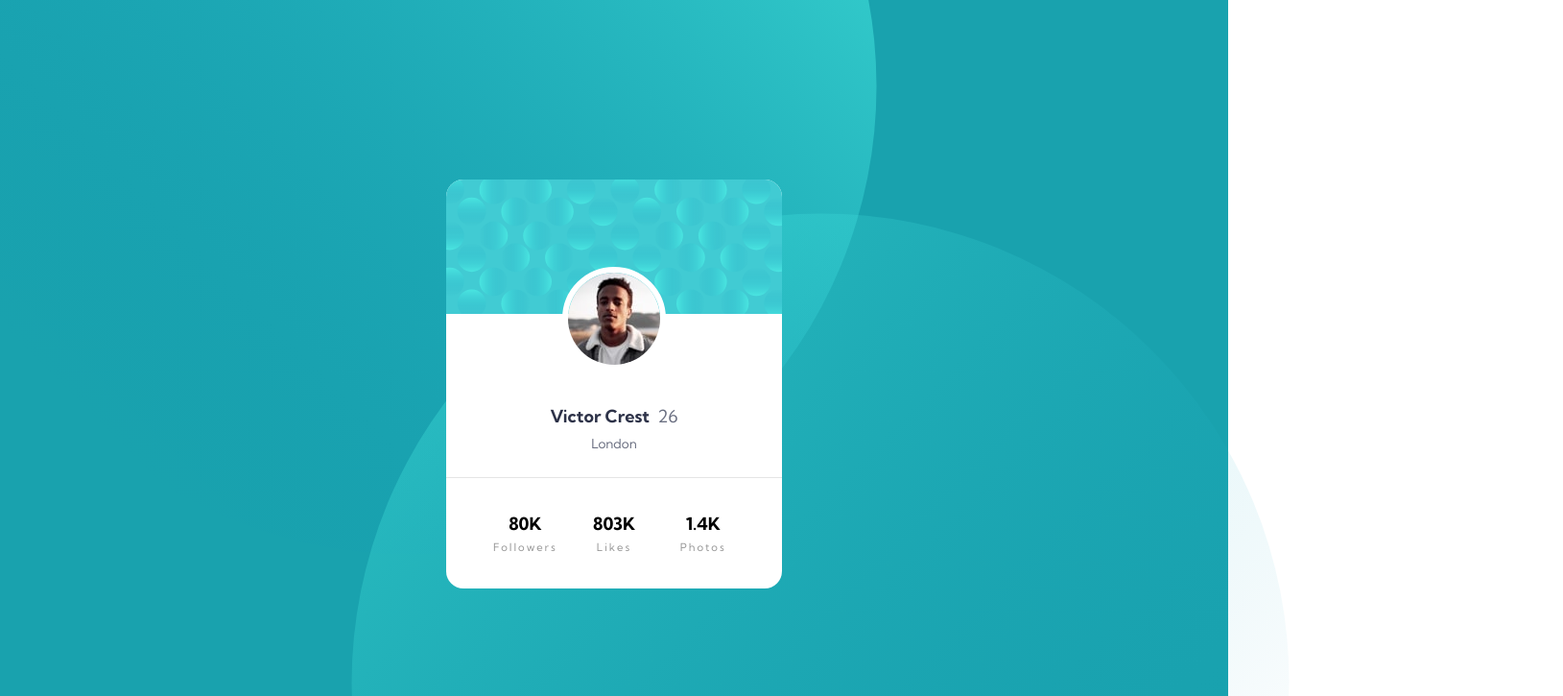
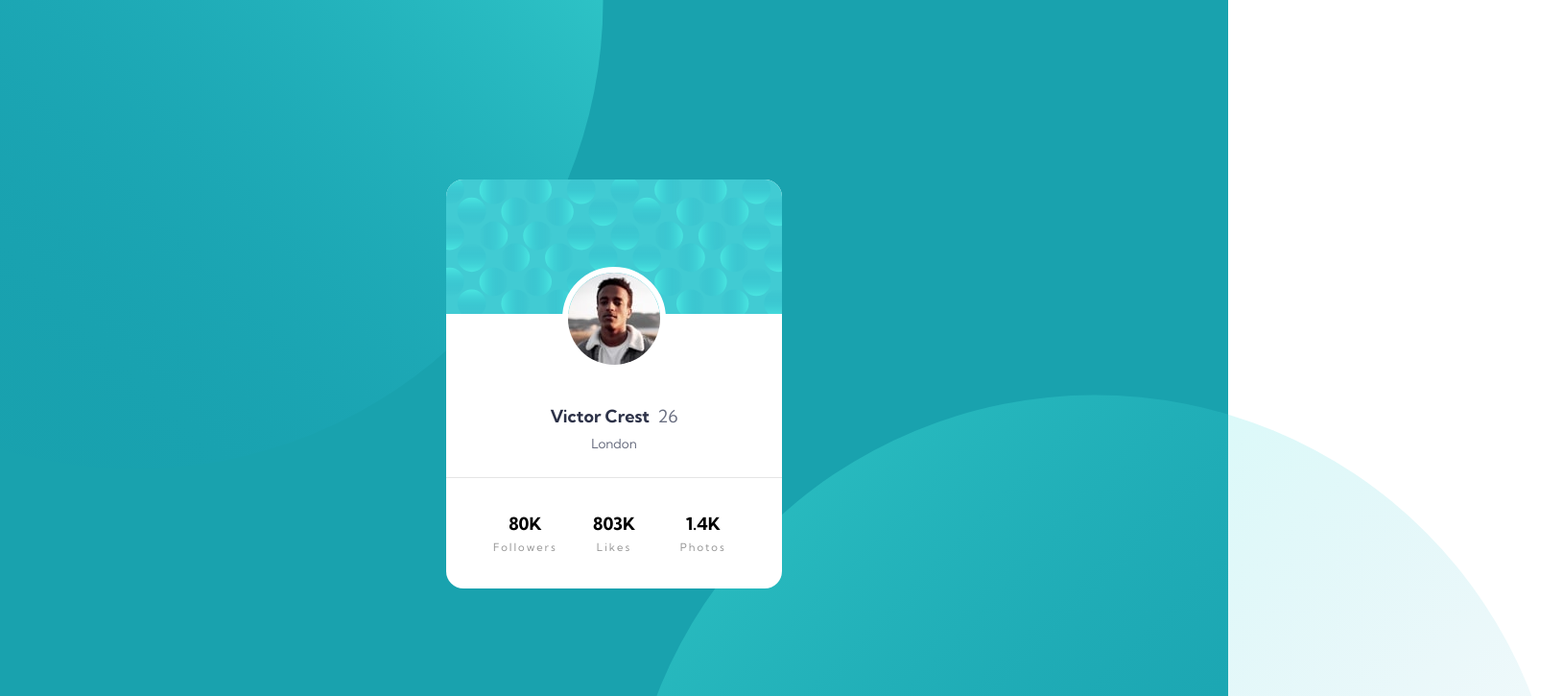
Before and after one commit to sjoerdvanBommel/frontend-mentor, a plain HTML site: page index.html in a window 1280 px wide. Shown: the top 725 px of the page at 96% size, 1629 px wide, since content can reach past the window. Drawn offline with Linux system fonts and the light colour scheme.

Commit message:
bubbles on fixed spots

```diff
--- a/style.css
+++ b/style.css
@@ -32,14 +32,20 @@ body {
 
 .component img.bg-top {
   position: absolute;
-  top: -50%;
-  left: -5%;
+  left: -1000px;
+  top: -800px;
+  right: 0;
+  bottom: 0;
+  margin: auto;
 }
 
 .component img.bg-bottom {
   position: absolute;
-  bottom: -50%;
-  right: -5%;
+  right: -1000px;
+  bottom: -1000px;
+  top: 0;
+  left: 0;
+  margin: auto;
 }
 
 .card {
```
